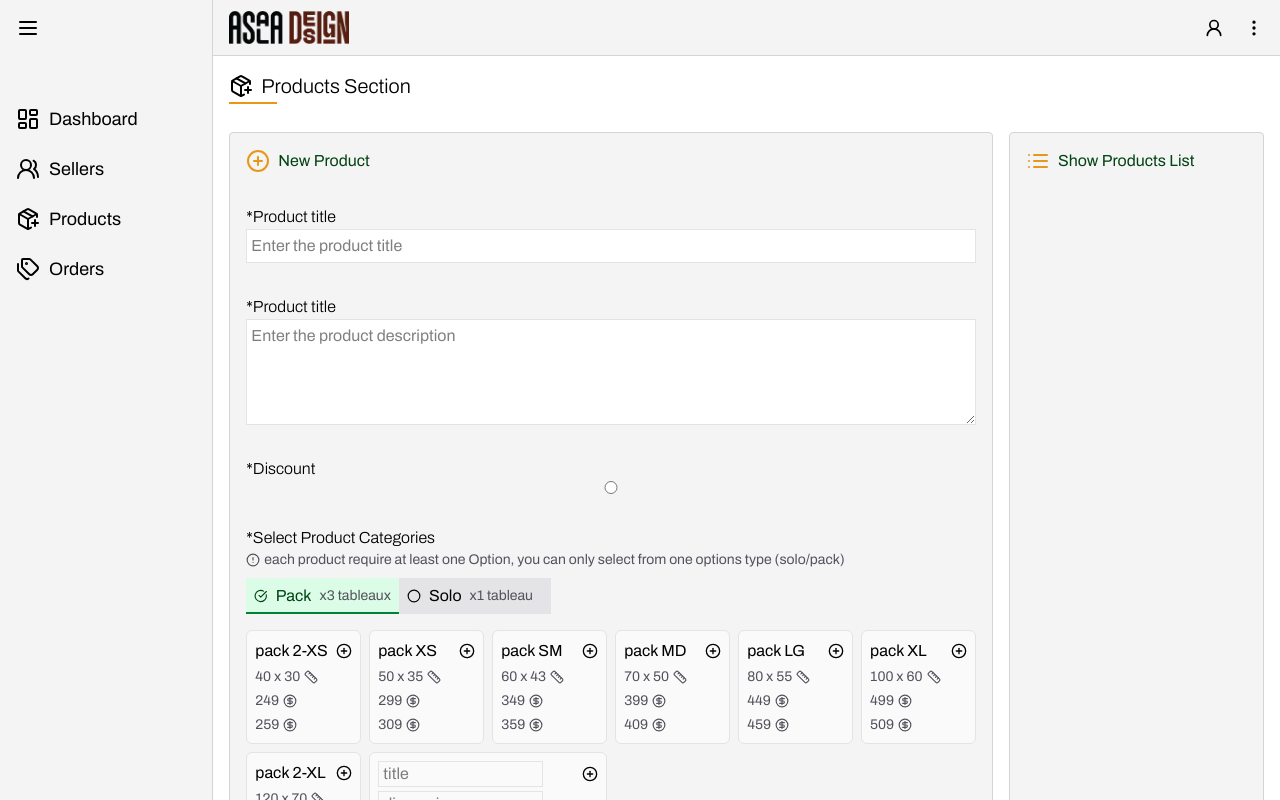
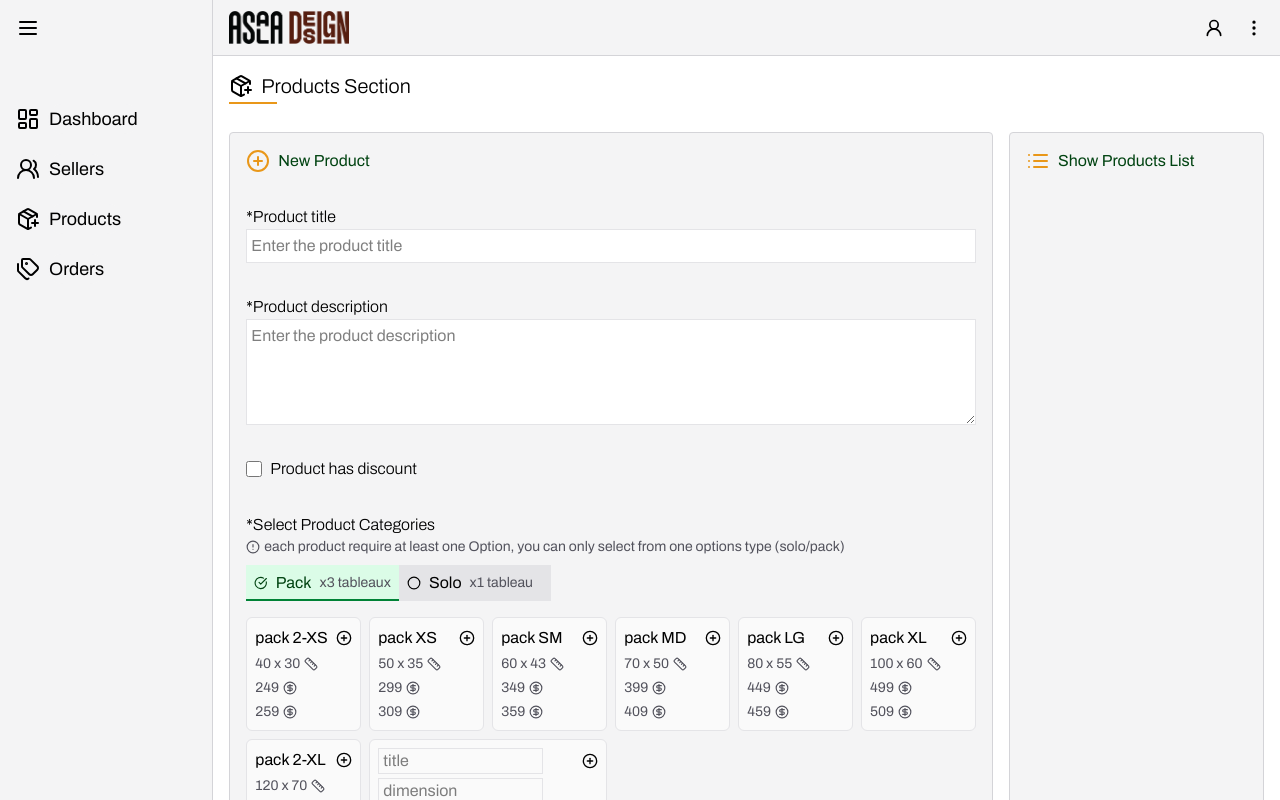
Before and after one commit to elkhalfaoui/asala_front, a Next.js app: page /control-panel/products in a window 1280 px wide. Both pictures are taken after a click on the button "Create New Product". Built offline with nearby package versions, Linux system fonts and the light colour scheme.

Commit message:
discount

```diff
--- a/app/_components/control-panel/products/createNewProduct.tsx
+++ b/app/_components/control-panel/products/createNewProduct.tsx
@@ -53,6 +53,7 @@ const CreateNewProduct = ({
   });
   const titleRef = useRef<HTMLInputElement>(null);
   const descriptionRef = useRef<HTMLTextAreaElement>(null);
+  const [discount, setDiscount] = useState<boolean>(false); // ADD THIS STATE
   const [optionsList, setOptionsList] = useState<Option[]>([]);
   const [categoriesList, setCategoriesList] = useState<Category[]>([]);
   const [imageCollection, setImageCollection] = useState<ImageItem[]>([
@@ -65,7 +66,6 @@ const CreateNewProduct = ({
   const handleSubmit = async (e: React.FormEvent<HTMLFormElement>) => {
     e.preventDefault();
 
-    // Create FormData object to handle multipart form data including files
     const formData = new FormData();
     let hasError = false;
 
@@ -74,7 +74,6 @@ const CreateNewProduct = ({
       setExist((prev) => ({ ...prev, title: false }));
       hasError = true;
     } else {
-      // Add product title to form data
       formData.append("title", titleRef.current.value.trim());
     }
 
@@ -82,17 +81,18 @@ const CreateNewProduct = ({
       setExist((prev) => ({ ...prev, description: false }));
       hasError = true;
     } else {
-      // Add product description to form data
       formData.append("description", descriptionRef.current.value.trim());
     }
 
-    // Validate and append product options in the format backend expects
+    // ADD DISCOUNT FIELD - THIS WAS MISSING!
+    formData.append("discount", discount.toString());
+
+    // Validate and append product options
     const selectedOptions = optionsList.filter((option) => option.selected);
     if (selectedOptions.length === 0) {
       setExist((prev) => ({ ...prev, options: false }));
       hasError = true;
     } else {
-      // Add each selected option with indexed structure: options[0].title, options[0].dimension, etc.
       selectedOptions.forEach((option, index) => {
         formData.append(`options[${index}].title`, option.title);
         formData.append(`options[${index}].dimension`, option.dimension);
@@ -100,8 +100,6 @@ const CreateNewProduct = ({
         formData.append(`options[${index}].withCadrePrice`, option.withCadrePrice.toString());
         formData.append(`options[${index}].type`, option.type);
       });
-
-      // Reset options validation error
       setExist((prev) => ({ ...prev, options: true }));
     }
 
@@ -113,39 +111,29 @@ const CreateNewProduct = ({
       setExist((prev) => ({ ...prev, categories: false }));
       hasError = true;
     } else {
-      // Add each selected category with indexed structure: categories[0], categories[1], etc.
       selectedCategories.forEach((category, index) => {
         formData.append(`categories[${index}]`, category.title);
       });
-
-      // Reset categories validation error
       setExist((prev) => ({ ...prev, categories: true }));
     }
 
     // Validate and append image files
-    // let imageErrors = false;
     const updatedImageCollection = imageCollection.map((img) => {
       if (!img.image) {
-        // Mark this specific image as missing
         hasError = true;
-        // imageErrors = true;
         return { ...img, exist: false };
       } else {
-        // Add image file to form data with the exact name backend expects
         formData.append(img.name, img.image);
         return { ...img, exist: true };
       }
     });
 
-    // Update image collection state to show validation errors
     setImageCollection(updatedImageCollection);
 
-    // If no validation errors, proceed with API call
     if (!hasError) {
       try {
         console.log("Sending product creation request...");
 
-        // Send POST request to backend with FormData
         const response = await axiosClient.post("/seller/products", formData, {
           headers: {
             "Content-Type": "multipart/form-data",
@@ -155,9 +143,10 @@ const CreateNewProduct = ({
         setSuccess(`Product ${response.data?.title} created successfully`);
         console.log("Product created successfully:", response.data);
 
-        // Reset form after successful creation
+        // Reset form
         if (titleRef.current) titleRef.current.value = "";
         if (descriptionRef.current) descriptionRef.current.value = "";
+        setDiscount(false); // RESET DISCOUNT
         setOptionsList([]);
         setCategoriesList([]);
         setImageCollection([
@@ -167,7 +156,6 @@ const CreateNewProduct = ({
           { name: "thirdImage", image: null, exist: true },
         ]);
 
-        // Reset validation states
         setExist({
           title: true,
           description: true,
@@ -224,7 +212,7 @@ const CreateNewProduct = ({
         </div>
         <div className="flex flex-col">
           <label htmlFor="description" className="font-light">
-            *Product title
+            *Product description
           </label>
           <textarea
             name="description"
@@ -234,18 +222,24 @@ const CreateNewProduct = ({
             className="p-1 outline-none border border-zinc-200 bg-white"
           ></textarea>
           {!exist.description && (
-            <span className="text-sm text-red-600">*title is required</span>
+            <span className="text-sm text-red-600">*description is required</span>
           )}
         </div>
-        <div className="flex flex-col">
-          <label htmlFor="discount" className="font-light">
-            *Discount
+
+        {/* ADD THIS DISCOUNT CHECKBOX */}
+        <div className="flex items-center gap-2">
+          <input
+            type="checkbox"
+            id="discount"
+            checked={discount}
+            onChange={(e) => setDiscount(e.target.checked)}
+            className="w-4 h-4 cursor-pointer"
+          />
+          <label htmlFor="discount" className="font-light cursor-pointer">
+            Product has discount
           </label>
-          <input type="radio" name="discount" id="" />
-          {!exist.description && (
-            <span className="text-sm text-red-600">*discount is required</span>
-          )}
         </div>
+
         <ProductsOptions
           optionsList={optionsList}
           setOptionsList={setOptionsList}
```
